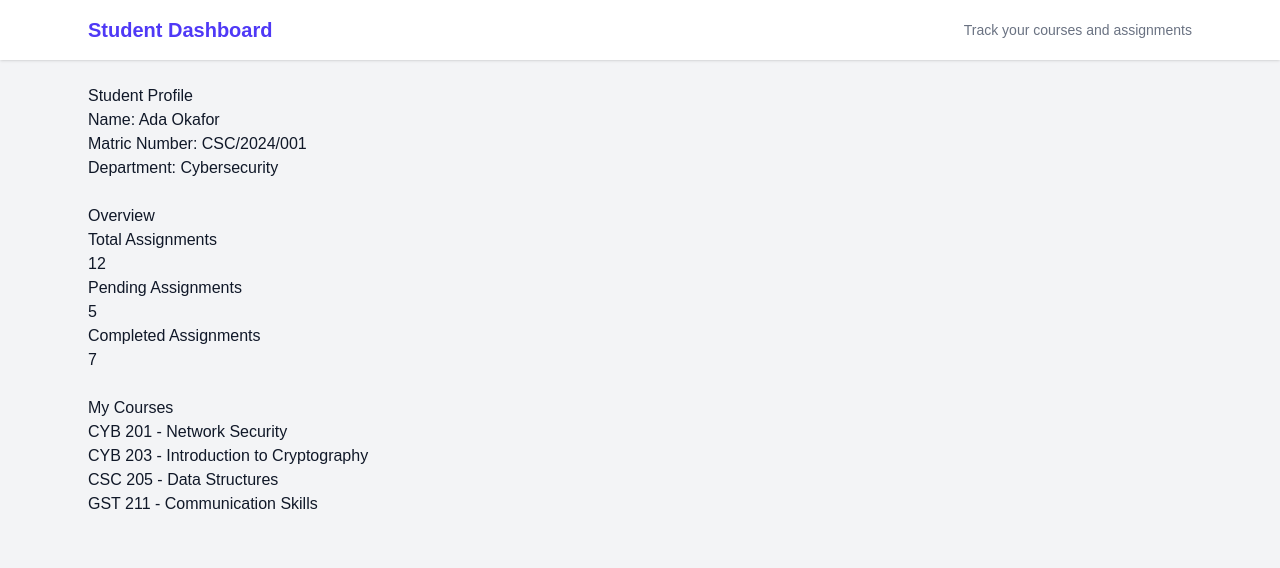
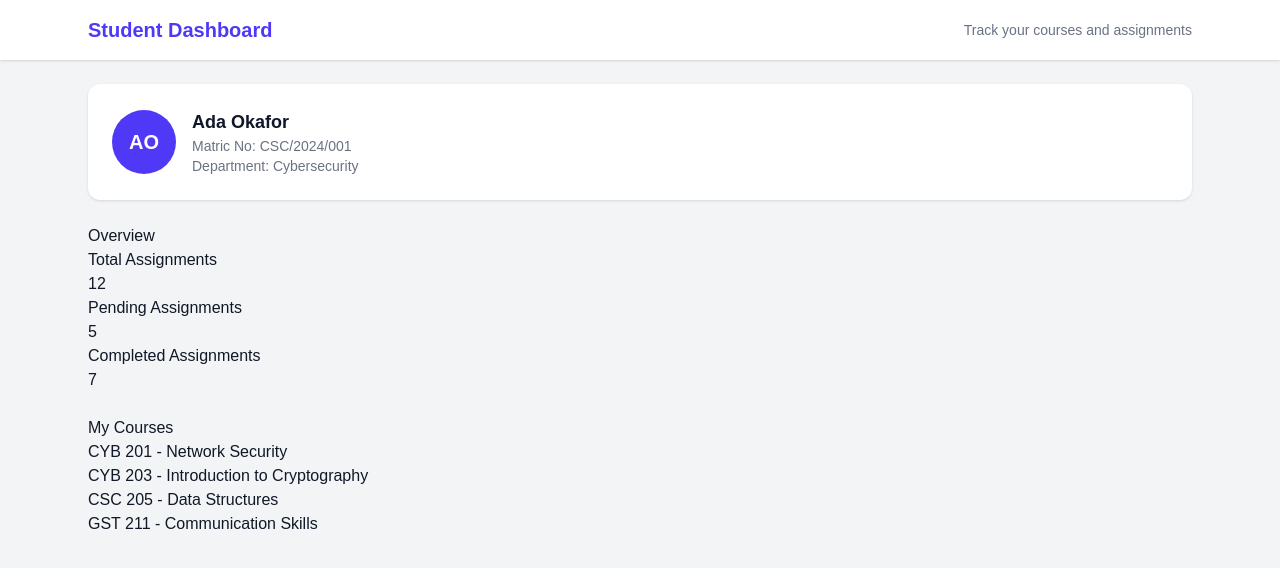
Before and after one commit to Hassanahayoola/myfirstapp, a Next.js app: page / in a window 1280 px wide. Shown: the top 568 px of the page. Built offline with nearby package versions, Linux system fonts and the light colour scheme.

Commit message:
styling the student profile

```diff
--- a/app/components/StudentProfile.tsx
+++ b/app/components/StudentProfile.tsx
@@ -1,12 +1,26 @@
 import { student } from "../data";
 
 export default function StudentProfile() {
+  const initials = student.name
+    .split(" ")
+    .map((part) => part[0])
+    .slice(0, 2)
+    .join("");
+
   return (
-    <section>
-      <h2>Student Profile</h2>
-      <p>Name: {student.name}</p>
-      <p>Matric Number: {student.matricNumber}</p>
-      <p>Department: {student.department}</p>
+    <section className="flex items-center gap-4 rounded-xl bg-white p-6 shadow-sm">
+      <div className="flex h-16 w-16 shrink-0 items-center justify-center rounded-full bg-indigo-600 text-xl font-bold text-white">
+        {initials}
+      </div>
+      <div>
+        <h2 className="text-lg font-semibold">{student.name}</h2>
+        <p className="text-sm text-gray-500">
+          Matric No: {student.matricNumber}
+        </p>
+        <p className="text-sm text-gray-500">
+          Department: {student.department}
+        </p>
+      </div>
     </section>
   );
 }
```
